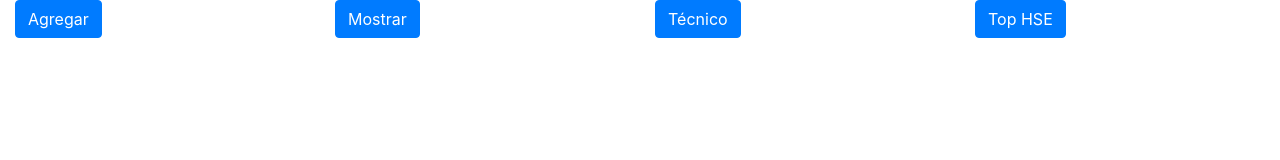
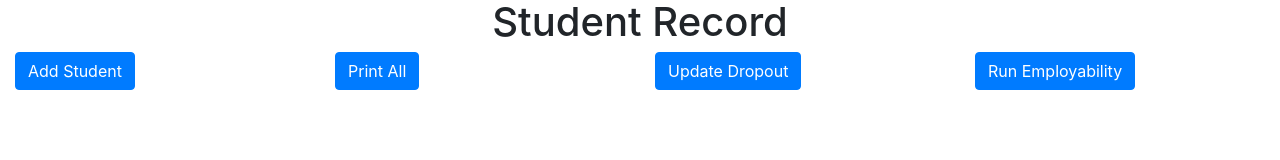
Before and after one commit to Mariley20/evaluado-funcional, a plain HTML site: page index.html in a window 1280 px wide. Drawn offline with nearby package versions, Linux system fonts and the light colour scheme.

Commit message:
literales poo

```diff
--- a/index.html
+++ b/index.html
@@ -12,20 +12,23 @@
 </head>
 
 <body>
+    <header>
+        <h1 class="text-center">Student Record</h1>
+    </header>
     <section>
         <div class="container-fluid">
             <div class="row">
                 <div class="col-xl-3 col-sm-3">
-                    <button type="button" class="btn btn-primary" data-toggle="modal" data-target="#modal1">Agregar</button>
+                    <button type="button" class="btn btn-primary" data-toggle="modal" data-target="#modal1">Add Student</button>
                 </div>
                 <div class="col-xl-3 col-sm-3">
-                    <button type="button" id="mostrarLista" class="btn btn-primary">Mostrar</button>
+                    <button type="button" id="mostrarLista" class="btn btn-primary">Print All</button>
                 </div>
                 <div class="col-xl-3 col-sm-3">
-                    <button type="button" id="eliminarPuntajesBajos" class="btn btn-primary">Técnico</button>
+                    <button type="button" id="eliminarPuntajesBajos" class="btn btn-primary">Update Dropout</button>
                 </div>
                 <div class="col-xl-3 col-sm-3">
-                    <button type="button" id="mostrarPuntajesAltos" class="btn btn-primary">Top HSE</button>
+                    <button type="button" id="mostrarPuntajesAltos" class="btn btn-primary">Run Employability</button>
                 </div>
             </div>
             <div id="resultadosRecord">
```
